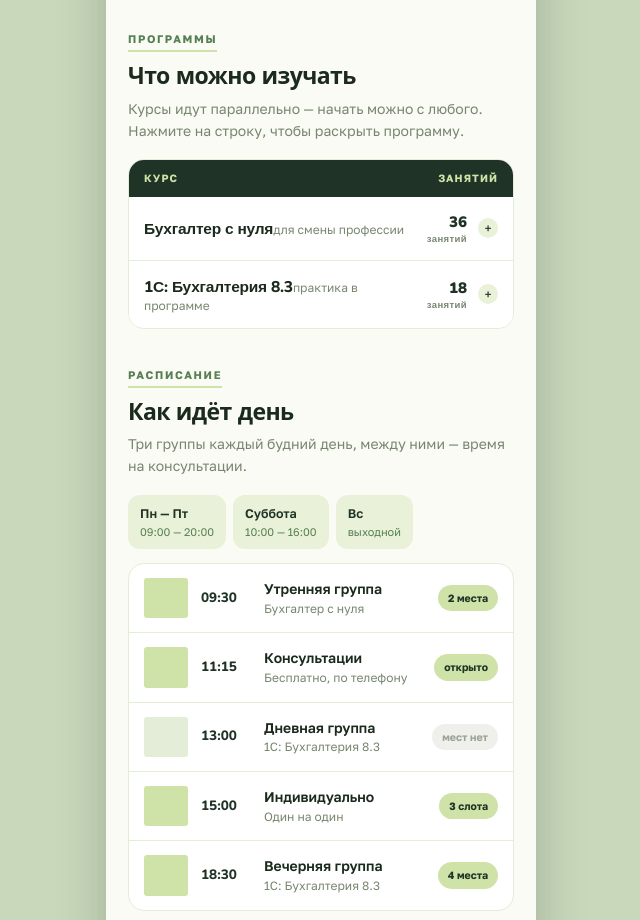
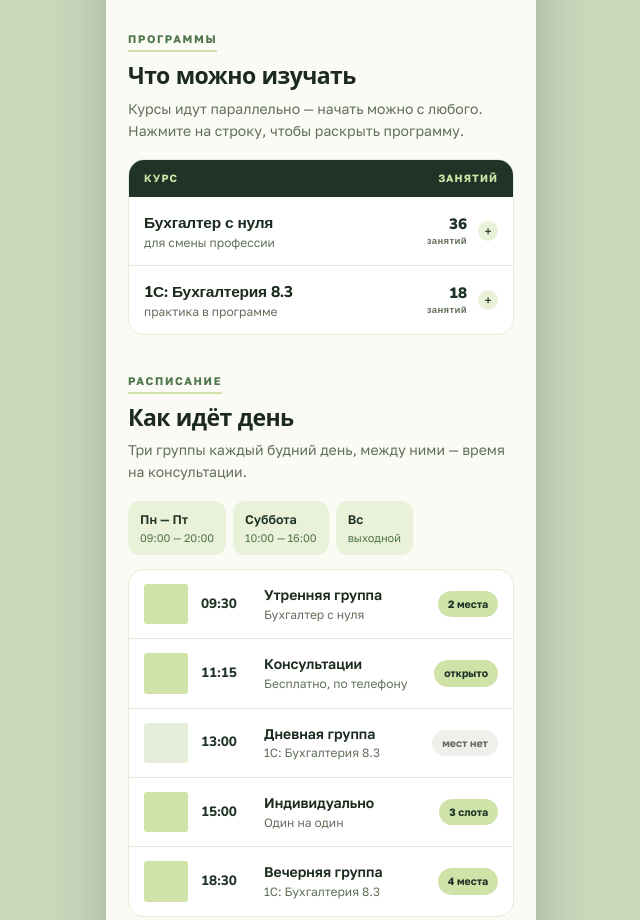
Before and after one commit to TimothyTimothyDevFlutter/buhkursy-miniapp, a plain HTML site: page docs/index.html in a window 1280 px wide. Shown: the part 345-1265 px from the top of the page, without its empty margins (319-959 px from the left). Drawn offline with nearby package versions, Linux system fonts and the light colour scheme.

Commit message:
Этап 6: читаемость, узкие экраны и превью ссылки
- контраст доведён до нормы WCAG AA во всех 26 парах текст/фон
- метки со свободными местами больше не обрезаются на экранах от 320px
- подпись курса перенесена на отдельную строку
- добавлено превью ссылки (og-теги) и картинка preview.png
- убрано неиспользуемое начертание шрифта

Co-Authored-By: Claude Opus 5 (1M context) <noreply@anthropic.com>

```diff
--- a/docs/index.html
+++ b/docs/index.html
@@ -10,12 +10,23 @@
 <!-- Говорим телефону: у страницы светлое оформление, затемнять не нужно -->
 <meta name="color-scheme" content="light">
 
-<title>Счёт и Порядок — курсы бухгалтерии</title>
+<title>Счёт и порядок — курсы бухгалтерского учёта</title>
+
+<!-- Превью ссылки. Когда этот адрес отправляют в чат, мессенджер читает
+     эти строки и показывает карточку с картинкой и описанием вместо
+     голого адреса. Меняется здесь, а не в data.js: это про саму ссылку,
+     а не про содержимое страницы. -->
+<meta property="og:type" content="website">
+<meta property="og:title" content="Счёт и порядок — курсы бухгалтерского учёта">
+<meta property="og:description" content="Два курса: бухгалтер с нуля и 1С:Бухгалтерия 8.3. Программа, расписание дня, цены и телефоны для записи.">
+<meta property="og:image" content="https://timothytimothydevflutter.github.io/buhkursy-miniapp/preview.png">
+<meta property="og:url" content="https://timothytimothydevflutter.github.io/buhkursy-miniapp/">
+<meta name="description" content="Курсы бухгалтерского учёта: с нуля и 1С 8.3. Программа, расписание, цены и телефоны для записи.">
 
 <!-- Шрифты подгружаются из интернета -->
 <link rel="preconnect" href="https://fonts.googleapis.com">
 <link rel="preconnect" href="https://fonts.gstatic.com" crossorigin>
-<link href="https://fonts.googleapis.com/css2?family=Golos+Text:wght@400;500;600;700&family=Nunito:wght@700;800;900&display=swap" rel="stylesheet">
+<link href="https://fonts.googleapis.com/css2?family=Golos+Text:wght@400;600;700&family=Nunito:wght@700;800;900&display=swap" rel="stylesheet">
 
 <!-- Оформление: цвета, шрифты, отступы -->
 <link rel="stylesheet" href="styles.css">
--- a/docs/styles.css
+++ b/docs/styles.css
@@ -13,13 +13,13 @@
 
 :root{
   --forest:#1F3326;   /* тёмно-зелёный: фон приветствия, карточка цены, кнопка внизу */
-  --moss:#567F52;     /* средний зелёный: подписи-рубрики, слово «позвонить» */
+  --moss:#4F754B;     /* средний зелёный: подписи-рубрики, слово «позвонить» */
   --pist:#CFE3A8;     /* фисташковый: текст на тёмном фоне, метки со свободными местами */
   --pist-2:#E9F1D8;   /* светлая фисташка: фон блока контактов, плашка про опоздание */
   --pist-3:#F3F7EA;   /* самая светлая фисташка: фон раскрытой программы курса */
   --cream:#FAFBF5;    /* кремовый: основной фон всей страницы */
   --ink:#1B2A1D;      /* почти чёрный: цвет обычного текста */
-  --muted:#77876F;    /* приглушённый серо-зелёный: пояснения и мелкие подписи */
+  --muted:#626F5B;    /* приглушённый серо-зелёный: пояснения и мелкие подписи */
   --line:#E4EDD8;     /* цвет тонких линий и рамок */
 }
 *{box-sizing:border-box;margin:0;padding:0}
@@ -132,7 +132,7 @@ h2{font-weight:900;font-size:23px;letter-spacing:-.025em;line-height:1.2;margin-
 .slot .tx{flex:1;font-size:14px;font-weight:600}
 .slot .tx span{display:block;font-size:12px;color:var(--muted);font-weight:400}
 .tag{font-size:10.5px;font-weight:700;padding:5px 10px;border-radius:20px;white-space:nowrap;background:var(--pist);color:var(--forest)}
-.tag.no{background:#EFF0EB;color:#9AA495}
+.tag.no{background:#EFF0EB;color:#666C62}
 
 /* заметка об опоздании */
 .note-card{
@@ -230,3 +230,18 @@ footer{padding-bottom:calc(100px + env(safe-area-inset-bottom,0px))}
    и большой запас внизу становится не нужен. */
 body.tg-native-button .bar{display:none}
 body.tg-native-button footer{padding-bottom:calc(24px + env(safe-area-inset-bottom,0px))}
+
+/* ============================================================
+   ЭТАП 6: ДОВОДКА ПО РЕЗУЛЬТАТАМ ПРОВЕРКИ
+
+   Две правки, найденные измерением на узком экране.
+   ============================================================ */
+
+/* На экранах уже 345 пикселей метка со свободными местами вылезала
+   за правый край и обрезалась. min-width:0 разрешает названию занятия
+   сжиматься, освобождая место метке. */
+.slot .tx{min-width:0}
+
+/* Подпись курса прилипала к названию и читалась как одно слово:
+   «Бухгалтер с нулядля смены профессии». Теперь она с новой строки. */
+.row .s{display:block}
```
Also changed, not shown: docs/preview.png (added).
